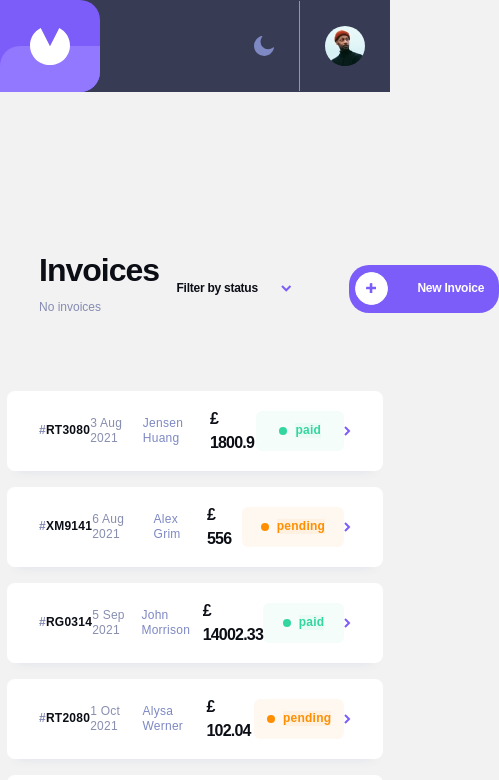
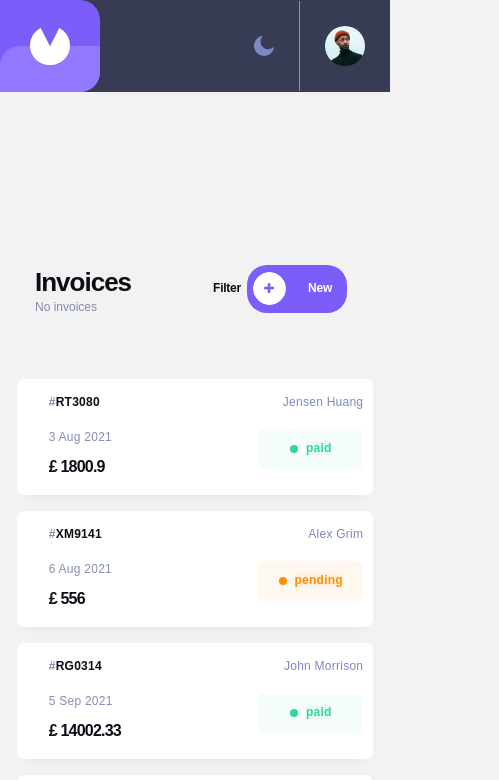
Before and after one commit to OliverVukovic/Quantox-W11-W12-Invoice-App, a React (Create React App) app: page / in a window 390 px wide. Shown: the top 780 px of the page, 499 px wide, since content can reach past the window. Built offline with nearby package versions, Linux system fonts and the light colour scheme.

Commit message:
mobile-responsive

```diff
--- a/src/components/Header.js
+++ b/src/components/Header.js
@@ -37,7 +37,7 @@ export default function Header(props) {
 
                 <div className="filter-dropdown">
 
-                    <button onClick={showModal} className="no-color-btn">Filter by status
+                    <button onClick={showModal} className="no-color-btn">Filter <span className="inv-filter">by status </span>
                         {
                         Arrow ?
                         <img className="arrow down" src={require('../assets/icon-arrow-down.svg').default} alt="arrow-down"/>
@@ -74,7 +74,7 @@ export default function Header(props) {
 
                 <button className="violet-btn"
                     onClick={()=>setShowNewInvoice(true)}>
-                    <img className="btn-plus" src={require('../assets/icon-plus.svg').default} alt="plus"/> New Invoice
+                    <img className="btn-plus" src={require('../assets/icon-plus.svg').default} alt="plus"/> New <span className="inv-new">Invoice</span>
                 </button>
 
             </div>
--- a/src/styles/Header.css
+++ b/src/styles/Header.css
@@ -104,6 +104,7 @@ header {
     gap: 16px;
     position: absolute;
     /* display: none;  */
+    z-index: 2;
   }
 
   .up {
@@ -206,6 +207,13 @@ header {
     -ms-transform: rotate(45deg);
     transform: rotate(45deg);
   }
+  .inv-new{
+    color: #ffffff
+  }
+  .inv-filter {
+
+    color: var(--headlinetext);
+  }
 
   @media only screen and (max-width: 940px) {
     header{
@@ -215,4 +223,46 @@ header {
       max-width: 780px;
       width: 80%;
     }
+    .no-color-btn {
+
+      justify-content: center;
+      gap: 2px;
+    }
   }
+
+  @media only screen and (max-width: 540px){
+    .violet-btn{
+      width: 100px;
+    }
+    .inv-filter {
+      display: none;
+    }
+    .no-color-btn {
+      width: 20px;
+    }
+    .invoices {
+      font-size: 26px;
+    }
+    header {
+      justify-content: space-between;
+      margin-left: 35px;
+    }
+    .headline-right{
+      justify-content: end;
+      grid-gap: 30px;
+    }
+    .headline-left > p {
+      margin: 0;
+    }
+    .inv-new{
+      display: none;
+    }
+  }
+  @media only screen and (max-width: 400px){
+    header {
+      width: 80%;
+    }
+    .headline-right{
+      grid-gap: 10px;
+    }
+  }
--- a/src/styles/Main.css
+++ b/src/styles/Main.css
@@ -159,6 +159,9 @@ main {
   .bold {
     font-weight: 700;
   }
+  .item:hover{
+    border: 1px solid var(--violetcolorbtn) ;
+  }
   @media only screen and (max-width: 940px) {
     section{
       padding-left: 0;
@@ -202,3 +205,40 @@ main {
   /* .letter.draft {
     color: ;
   } */
+
+  @media only screen and (max-width: 600px){
+    .item{
+      display: flex;
+      flex-direction: column;
+      justify-content: start;
+      align-items: flex-start;
+      width: 75%;
+      position: relative;
+      z-index: 1s;
+    }
+    .invoice-number {
+      order: 1;
+      padding-bottom:20px ;
+    }
+    .invoice-date {
+      order: 3;
+      padding-bottom:10px ;
+    }
+    .invoice-name{
+      order: 2;
+      position: absolute;
+      right: 10px;
+    }
+    .arrow {
+      display: none;
+    }
+    .invoice-status{
+      order: 4;
+      position: absolute;
+      right: 10px;
+      top: 50px;
+    }
+    .invoice-price{
+      order: 5;
+    }
+  }
```
